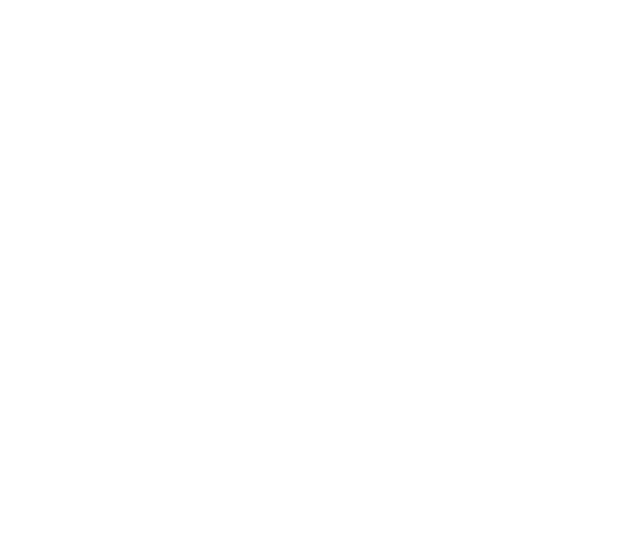
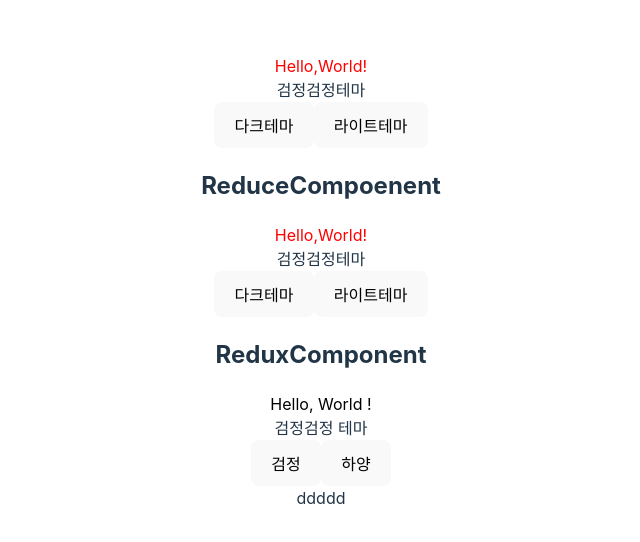
Before and after one commit to rowanna/asac-react-practice, a React (Vite) app: page /asac-react-practice/reduxPage in a window 1280 px wide. Before the commit this address had no page. Shown: the part 118-660 px from the top of the page, without its empty margins (319-959 px from the left). Built offline with nearby package versions, Linux system fonts and the light colour scheme.

Commit message:
feat: redux 예제 추가

```diff
--- a/package.json
+++ b/package.json
@@ -10,8 +10,11 @@
     "preview": "vite preview"
   },
   "dependencies": {
+    "@reduxjs/toolkit": "^2.6.0",
     "react": "^18.3.1",
     "react-dom": "^18.3.1",
+    "react-hook-form": "^7.54.2",
+    "react-redux": "^9.2.0",
     "react-router-dom": "^7.1.1",
     "react-syntax-highlighter": "^15.6.1"
   },
--- a/src/App.jsx
+++ b/src/App.jsx
@@ -7,6 +7,7 @@
 import MemoPage from "./assets/pages/MemoPage";
 import UseEffectPage from "./assets/pages/UseEffectPage";
 import BookShelvesPage from "./assets/pages/BookShelves";
+import ReduxPage from "./assets/pages/ReduxPage";
 
 import "./App.css";
 
@@ -24,6 +25,7 @@
         <Route path="/MemoPage" element={<MemoPage />} />
         <Route path="/UseEffectPage" element={<UseEffectPage />} />
         <Route path="/bookShelvesPage" element={<BookShelvesPage />} />
+        <Route path="/reduxPage" element={<ReduxPage />} />
       </Routes>
     </Router>
   );
--- /dev/null
+++ b/src/assets/components/ReduxComponent/ReduceComponent.jsx
@@ -0,0 +1,64 @@
+import { createContext, useContext, useReducer, useState } from "react";
+
+const DARK_THEME = { color: "red", desc: "검정검정테마" };
+const WHITE_THEME = { color: "white", desc: "하양하양테마" };
+const ThemeContext = createContext({
+  theme: DARK_THEME,
+  setTheme: (state) => {},
+});
+
+const reducer = (prev, action) => {
+  const new_state = action.payload;
+  return new_state;
+};
+
+const ThemeContextProvider = ({ children }) => {
+  const [theme, dispatch] = useReducer(reducer, DARK_THEME);
+  return (
+    <ThemeContext.Provider value={{ theme, dispatch }}>
+      {children}
+    </ThemeContext.Provider>
+  );
+};
+
+const ThemeText = () => {
+  const { theme } = useContext(ThemeContext);
+  return <div style={{ color: theme.color }}>Hello,World!</div>;
+};
+
+const ThemeDescription = () => {
+  return (
+    <div>
+      <ThemeContext.Consumer>
+        {({ theme }) => <div>{theme.desc}</div>}
+      </ThemeContext.Consumer>
+    </div>
+  );
+};
+
+const ThemeChange = () => {
+  const { dispatch } = useContext(ThemeContext);
+  return (
+    <div>
+      <button onClick={() => dispatch({ type: "black", payload: DARK_THEME })}>
+        다크테마
+      </button>
+      <button onClick={() => dispatch({ type: "white", payload: WHITE_THEME })}>
+        라이트테마
+      </button>
+    </div>
+  );
+};
+
+export default function Reducecomponent() {
+  return (
+    <>
+      <h2>ReduceCompoenent</h2>
+      <ThemeContextProvider>
+        <ThemeText />
+        <ThemeDescription />
+        <ThemeChange />
+      </ThemeContextProvider>
+    </>
+  );
+}
--- /dev/null
+++ b/src/assets/components/ReduxComponent/ReduxComponent.jsx
@@ -0,0 +1,75 @@
+import { configureStore, createSlice } from "@reduxjs/toolkit";
+import { Provider, useDispatch, useSelector } from "react-redux";
+
+const DARK_THEME = { color: "black", desc: "검정검정 테마" };
+const LIGHT_THEME = { color: "white", desc: "검정검정 테마" };
+
+// 1. createSlice한다. name, initialState, reducers // Slice 만들기 (createSlice)
+// 2. store를 만든다. configureStore
+// 3. Provider로 감싸기
+// 3. state를 사용할 때는 useSelector를 사용한다.
+// 4. 함수를 사용할 땐 usedispatch로 사용.
+
+const themeSlice = createSlice({
+  name: "theme",
+  initialState: DARK_THEME,
+  reducers: {
+    change: (previous_state, action) => {
+      const new_state = action.payload;
+      return new_state;
+    },
+  },
+});
+
+const store = configureStore({
+  reducer: {
+    theme: themeSlice.reducer,
+  },
+});
+
+function ThemeContextProvider({ children }) {
+  return <Provider store={store}>{children}</Provider>;
+}
+
+function ThemeText() {
+  const color = useSelector((state) => state["theme"].color);
+  console.log(" ThemeText 가 리렌더링 !!");
+  return <div style={{ color }}>Hello, World !</div>;
+}
+
+function ThemeDescription() {
+  const desc = useSelector((state) => state["theme"].desc);
+  console.log(" ThemeDescription 가 리렌더링 !!");
+  return <div>{desc}</div>;
+}
+
+// 4. 함수를 사용할 땐 usedispatch로 사용.
+function ThemeChange() {
+  const dispatch = useDispatch();
+  console.log(" ThemeChange 가 리렌더링 !!");
+  return (
+    <div>
+      <button onClick={() => dispatch(themeSlice.actions.change(DARK_THEME))}>
+        검정
+      </button>
+      <button onClick={() => dispatch(themeSlice.actions.change(LIGHT_THEME))}>
+        하양
+      </button>
+    </div>
+  );
+}
+
+export default function ReduxComponent() {
+  return (
+    <>
+      <h2>ReduxComponent</h2>
+      <ThemeContextProvider>
+        <ThemeText />
+        <ThemeDescription />
+        <ThemeChange />
+      </ThemeContextProvider>
+    </>
+  );
+}
+
+// immer가 적용되니까 객체가 바뀌어도 다른 값만 바뀌는 것만 바뀜.
--- /dev/null
+++ b/src/assets/components/ReduxComponent/StateComponent.jsx
@@ -0,0 +1,54 @@
+import { createContext, useContext, useState } from "react";
+
+const DARK_THEME = { color: "red", desc: "검정검정테마" };
+const WHITE_THEME = { color: "white", desc: "하양하양테마" };
+const ThemeContext = createContext({
+  theme: DARK_THEME,
+  setTheme: (state) => {},
+});
+
+const ThemeContextProvider = ({ children }) => {
+  const [theme, setTheme] = useState(DARK_THEME);
+  return (
+    <ThemeContext.Provider value={{ theme, setTheme }}>
+      {children}
+    </ThemeContext.Provider>
+  );
+};
+
+const ThemeText = () => {
+  const { theme } = useContext(ThemeContext);
+  return <div style={{ color: theme.color }}>Hello,World!</div>;
+};
+
+const ThemeDescription = () => {
+  return (
+    <div>
+      <ThemeContext.Consumer>
+        {({ theme }) => <div>{theme.desc}</div>}
+      </ThemeContext.Consumer>
+    </div>
+  );
+};
+
+const ThemeChange = () => {
+  const { setTheme } = useContext(ThemeContext);
+  return (
+    <div>
+      <button onClick={() => setTheme(DARK_THEME)}>다크테마</button>
+      <button onClick={() => setTheme(WHITE_THEME)}>라이트테마</button>
+    </div>
+  );
+};
+
+export default function StateComponent() {
+  return (
+    <>
+      <ThemeContextProvider>
+        <ThemeText />
+        <ThemeDescription />
+        <ThemeChange />
+      </ThemeContextProvider>
+    </>
+  );
+}
--- /dev/null
+++ b/src/assets/components/ReduxComponent/middlewareComponent.jsx
@@ -0,0 +1,3 @@
+export default function MiddlewareComponent() {
+  return <>ddddd</>;
+}
--- a/src/assets/pages/Home.jsx
+++ b/src/assets/pages/Home.jsx
@@ -29,6 +29,9 @@
       <button>
         <Link to="/bookShelvesPage">bookShelves 나만의 책장</Link>
       </button>
+      <button>
+        <Link to="/reduxPage">redux보러가기</Link>
+      </button>
     </>
   );
 }
--- /dev/null
+++ b/src/assets/pages/ReduxPage.jsx
@@ -0,0 +1,15 @@
+import MiddlewareComponent from "../components/ReduxComponent/middlewareComponent";
+import Reducecomponent from "../components/ReduxComponent/ReduceComponent";
+import ReduxComponent from "../components/ReduxComponent/ReduxComponent";
+import StateComponent from "../components/ReduxComponent/StateComponent";
+
+export default function ReduxPage() {
+  return (
+    <>
+      <StateComponent></StateComponent>
+      <Reducecomponent></Reducecomponent>
+      <ReduxComponent></ReduxComponent>
+      <MiddlewareComponent></MiddlewareComponent>
+    </>
+  );
+}
```
Also changed, not shown: 1 other file (tests, documents, lock files or other folders).
